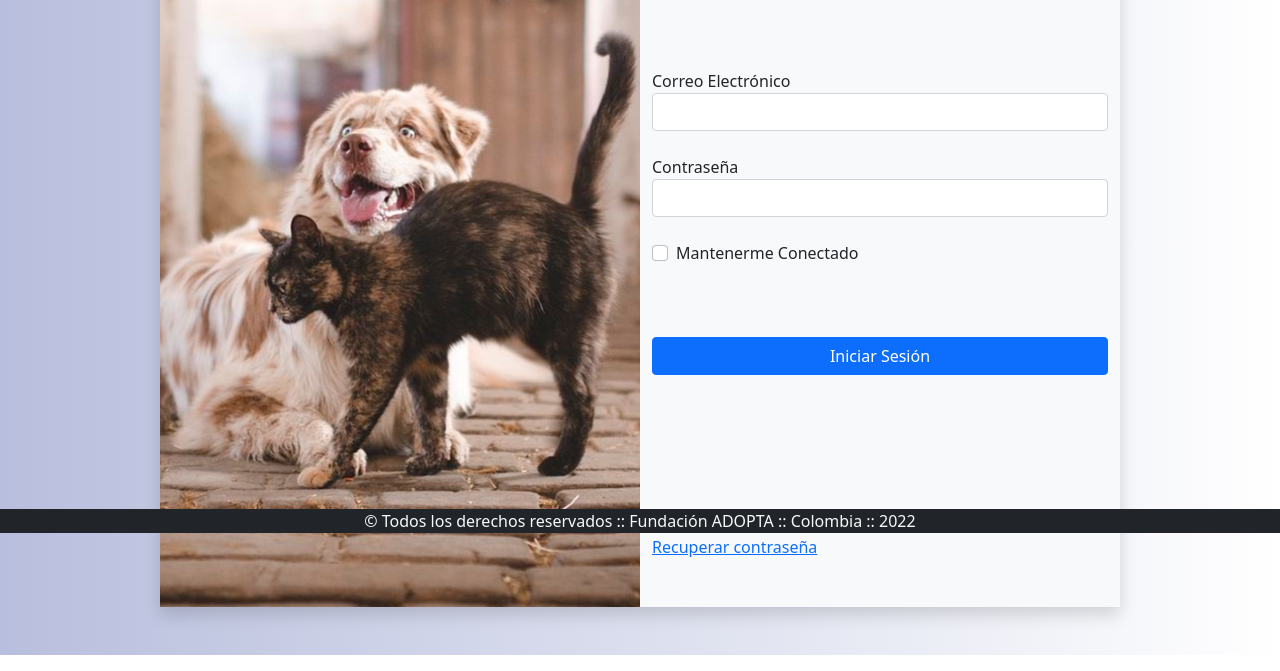
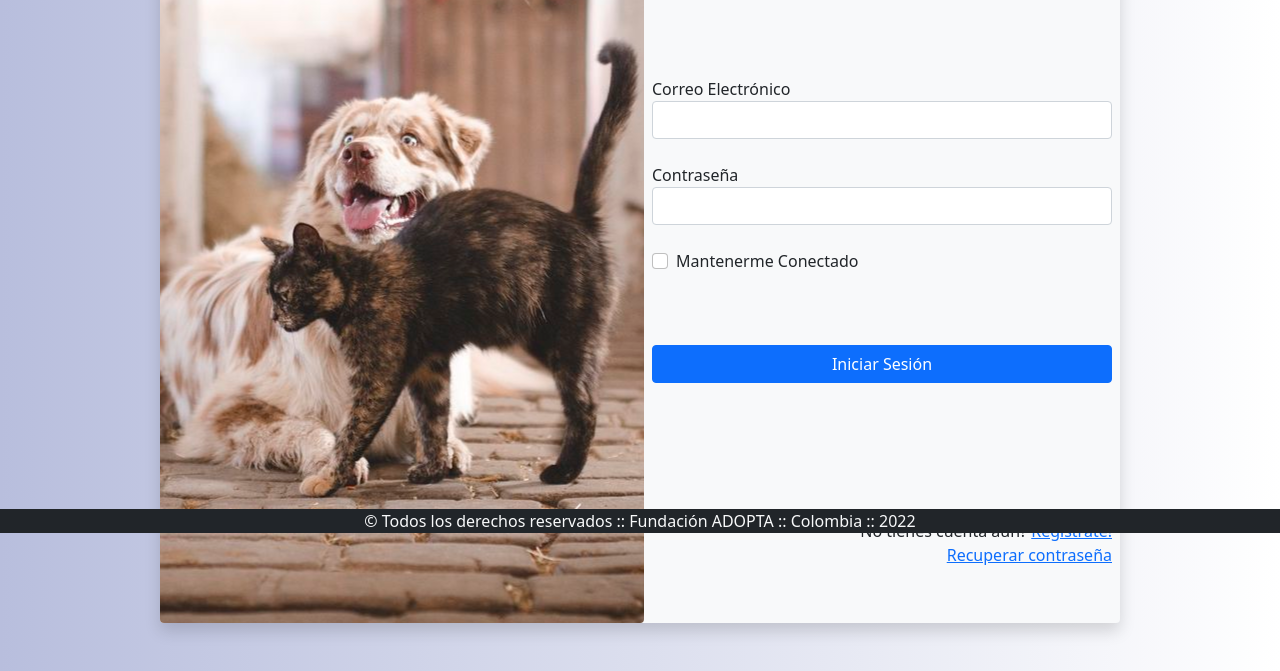
Before and after one commit to AndresLeonT/UNABsubG, a plain HTML site: page Index.html in a window 1280 px wide. Shown: the part 267-938 px from the top of the page. Drawn offline with nearby package versions, Linux system fonts and the light colour scheme.

Commit message:
solucion del pading

```diff
--- a/Index.html
+++ b/Index.html
@@ -40,12 +40,12 @@
       </div>
     </nav>
     <!--lOGIN form-->
-    <div class="container w-75 bg-light mt-5 rounded-5 mb-5 shadow">
+    <div class="container w-75 bg-light mt-5 rounded mb-5 shadow">
       <div class="row align-items-stretch">
-        <div class="col bg d-none d-lg-block">
+        <div class="col bg d-none d-lg-block rounded">
 
         </div>
-        <div class="col ">
+        <div class="col  p-2  rounded-end">
           <div class="text-end ">
 
           </div class="my-4">
@@ -56,21 +56,21 @@
           <form action="#" class="mb-5">
             <div class="mb-4">
               <label for="email" class="from-label">Correo Electrónico</label>
-              <input type="email" class="form-control" name="email">
+              <input type="email" class="form-control" name="email" required>
             </div>
             <div class="mb-4">
               <label for="password" class="from-label">Contraseña</label>
-              <input type="password" class="form-control" name="password">
+              <input type="password" class="form-control" name="password" required>
             </div>
-            <div class="mb-4 form-check">
+            <div class="mb-4 form-check text-">
               <input type="checkbox" name="conected" id="conected" class="form-check-input">
               <label for="connected " class="form-check-label">Mantenerme Conectado</label>
             </div>
-            <div class="d-grid">
+            <div class="d-grid ">
               <button type="submit" class="btn btn-primary my-5">Iniciar Sesión</button>
             </div>
             <br><br><br>
-            <div class="my-3 d-block ">
+            <div class="my-3 d-block text-end ">
               <span>No tienes cuenta aún? <a href="#">Regístrate!  </a> </span><br>
               <span><a href="#">Recuperar contraseña</a></span>
             </div>
@@ -81,7 +81,7 @@
 
 
     <!--footer-->
-    <footer class=" fixed-bottom">
+    <footer class=" fixed-bottom d-sm-none d-lg-block">
       <div class="container-fluid bg-dark text-light text-center footer">
         <p class="mb-0">&copy; Todos los derechos reservados :: Fundación ADOPTA :: Colombia :: 2022  </p>
       </div>
```
